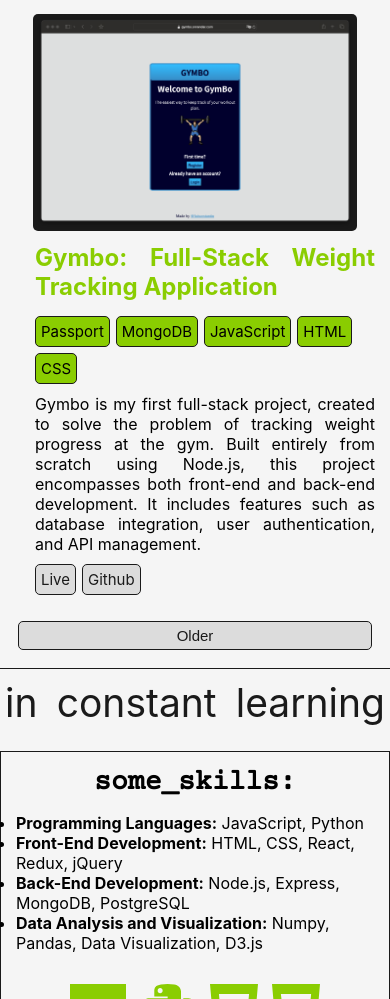
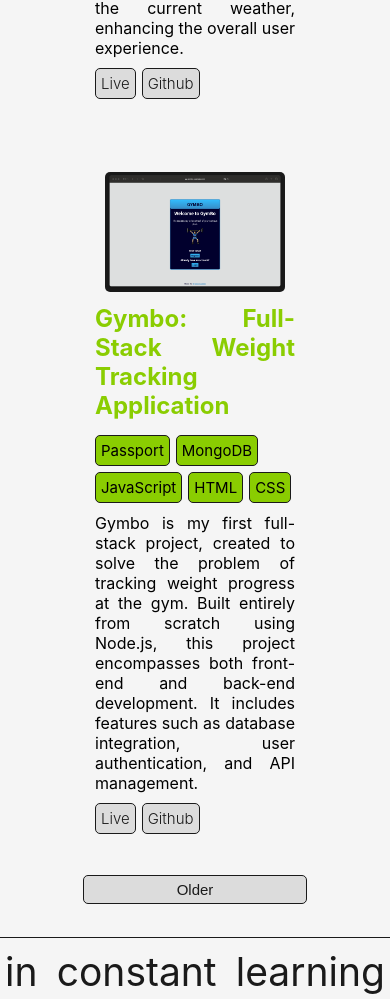
Before and after one commit to luisclaudioc/portfolio2point0, a React (Create React App) app: page / in a window 390 px wide. Shown: the part 1949-2948 px from the top of the page. Built offline with nearby package versions, Linux system fonts and the light colour scheme.

Commit message:
responsiveness

```diff
--- a/src/App.css
+++ b/src/App.css
@@ -132,6 +132,7 @@ textarea {
   margin: 3px;
   padding: 5px;
   font-size: 15px;
+  font-weight: 300;
   border: solid 0.5px #1a1a1a;
   border-radius: 5px;
   background-color:  #dcdcdc;
@@ -185,9 +186,10 @@ textarea {
     text-align: center;
   }
 
-  .About, .Project, .Skills {
+  .About, .Project, .Skills, .Contact {
     flex-direction: column;
     margin: 20px 0;
+    padding: 15px;
   }
 
   .About > div {
@@ -198,8 +200,12 @@ textarea {
     margin: 5px;
   }
 
-  .About, .Projects, .Skills, .Contact {
-    padding: 15px;
+  .project-info {
+    margin-left: 0;
+  }
+
+  li {
+    margin: 10px;
   }
 }
 /*
```
